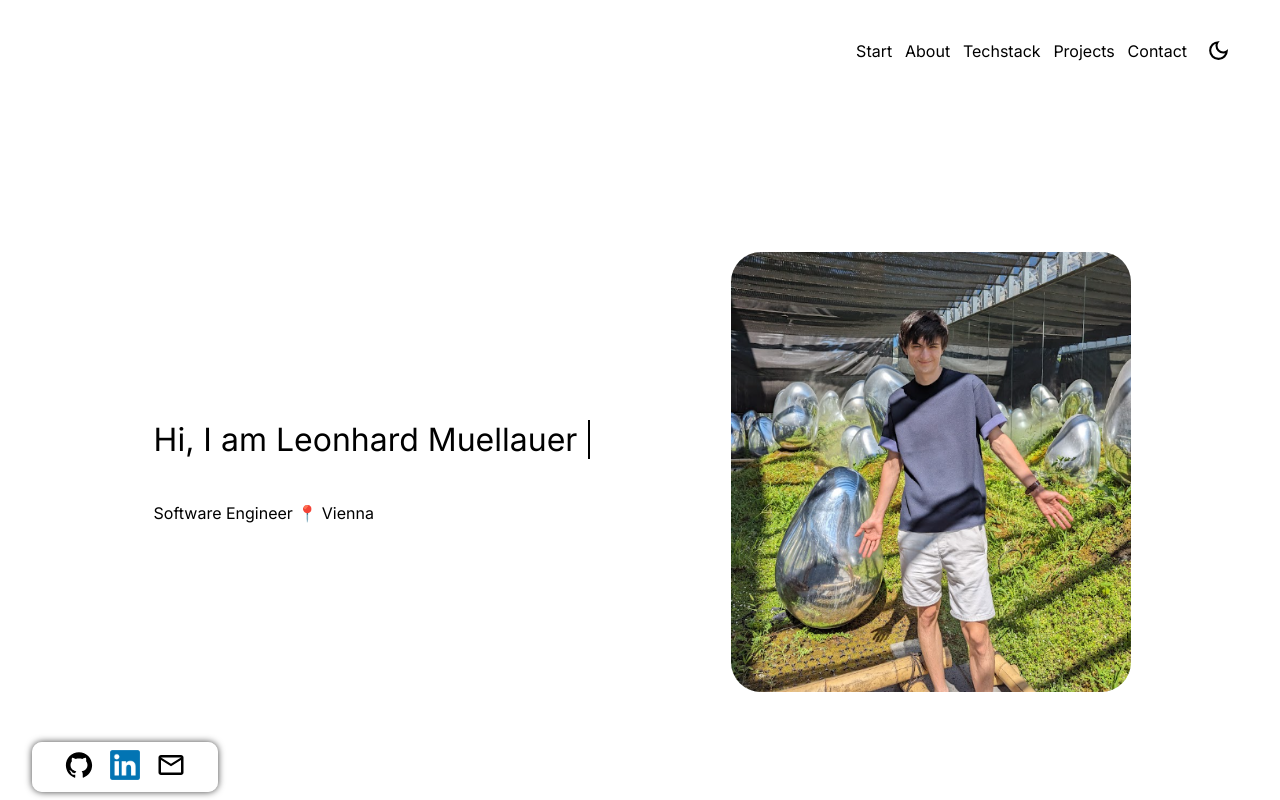
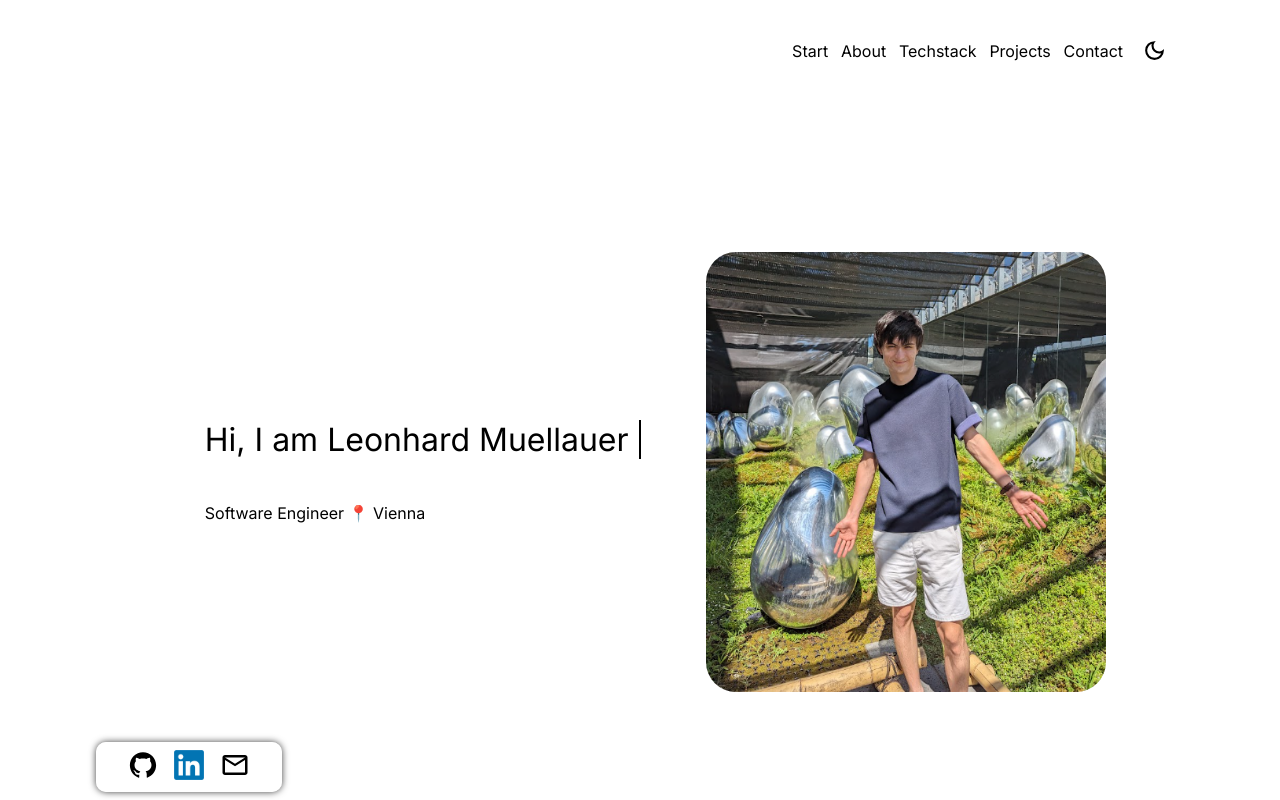
Before and after one commit to Reonharudo/dev-portfolio, a Next.js app: page / in a window 1280 px wide. Shown: the top 800 px of the page. Built offline with nearby package versions, Linux system fonts and the light colour scheme; no server answers.

Commit message:
#10 improved layout for screen width >= 1000px

```diff
--- a/src/app/rootLayout.module.css
+++ b/src/app/rootLayout.module.css
@@ -8,7 +8,21 @@
     flex-direction: column;
 }
 
-@media (width >= 2560px) {
+@media (width >= 1000px) {
+    .app {
+        width: 90%;
+        margin: 0 auto;
+    }
+}
+
+@media (width >= 1500px) {
+    .app {
+        width: 70%;
+        margin: 0 auto;
+    }
+}
+
+@media (width >= 2000px) {
     .app {
         width: 65%;
         margin: 0 auto;
```
